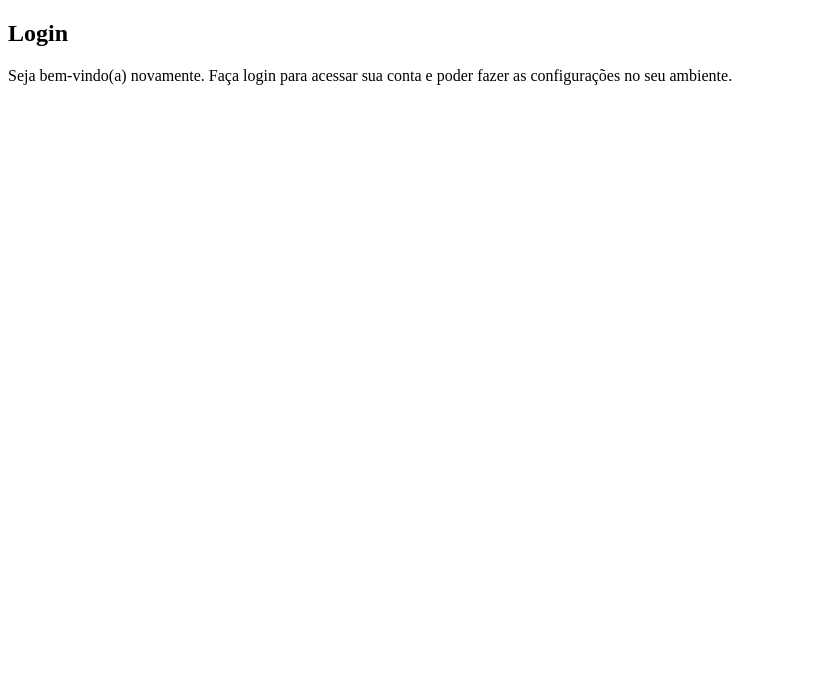
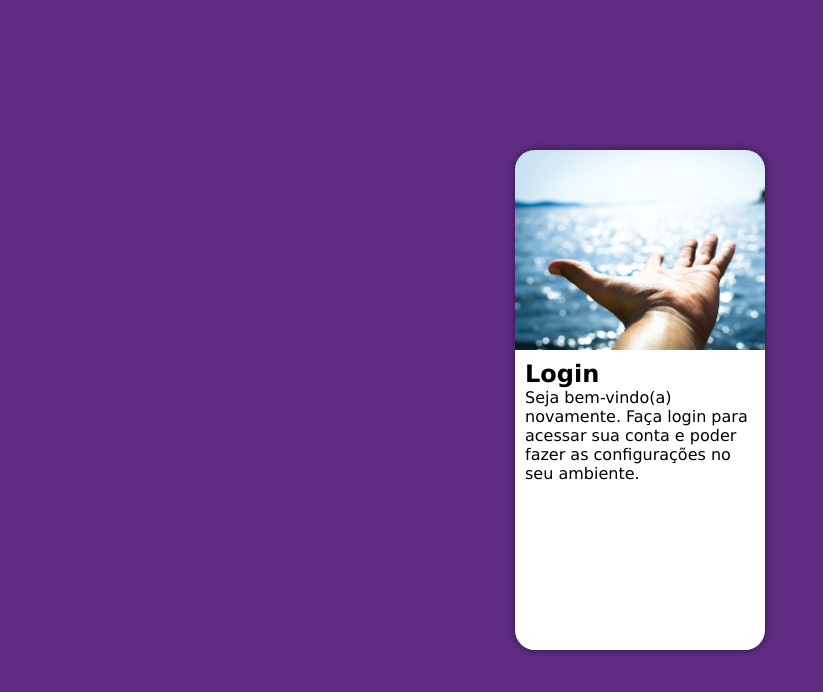
Before and after one commit to PedroFerreiraDaSilvaNeto/CURSO-EM-VIDEO-Projeto-Login, a plain HTML site: page index.html in a window 1280 px wide. Shown: the whole page, without its empty margins (0-823 px from the left). Drawn offline with Linux system fonts and the light colour scheme.

Commit message:
atualizando o projeto login

```diff
--- a/estilos/style.css
+++ b/estilos/style.css
@@ -5,3 +5,47 @@ PALETA DE CORES:
 ]verde: #49a09d
 lilás: #5f2c82
 */
+
+* {
+    font-family: Verdana, Geneva, Tahoma, sans-serif;
+    padding: 0px;
+    margin: 0px;
+    box-sizing: border-box;
+}
+
+body, html {
+    background-color: #5f2c82;
+    height: 100vh;
+    width: 100vw;
+}
+
+main {
+    position: relative;
+    height: 100vh;
+    width: 100vw;
+}
+
+section#login {
+    position: absolute;
+    top: 50%;
+    left: 50%;
+    transform: translate(-50% , -50%);
+    overflow: hidden;
+    background-color: white;
+    width: 250px;
+    height: 500px;
+    border-radius: 20px;
+    box-shadow: 0px 0px 10px rgba(0, 0, 0, 0.492);
+}
+
+section#login > div#imagem {
+    display: block;
+    background:  #5f2c82 url(../imagens/pexels-lukas-296282.jpg);
+    background-size: cover;
+    height: 200px;
+}
+
+section#login > div#formulario {
+    display: block;
+    padding: 10px;
+}
```
